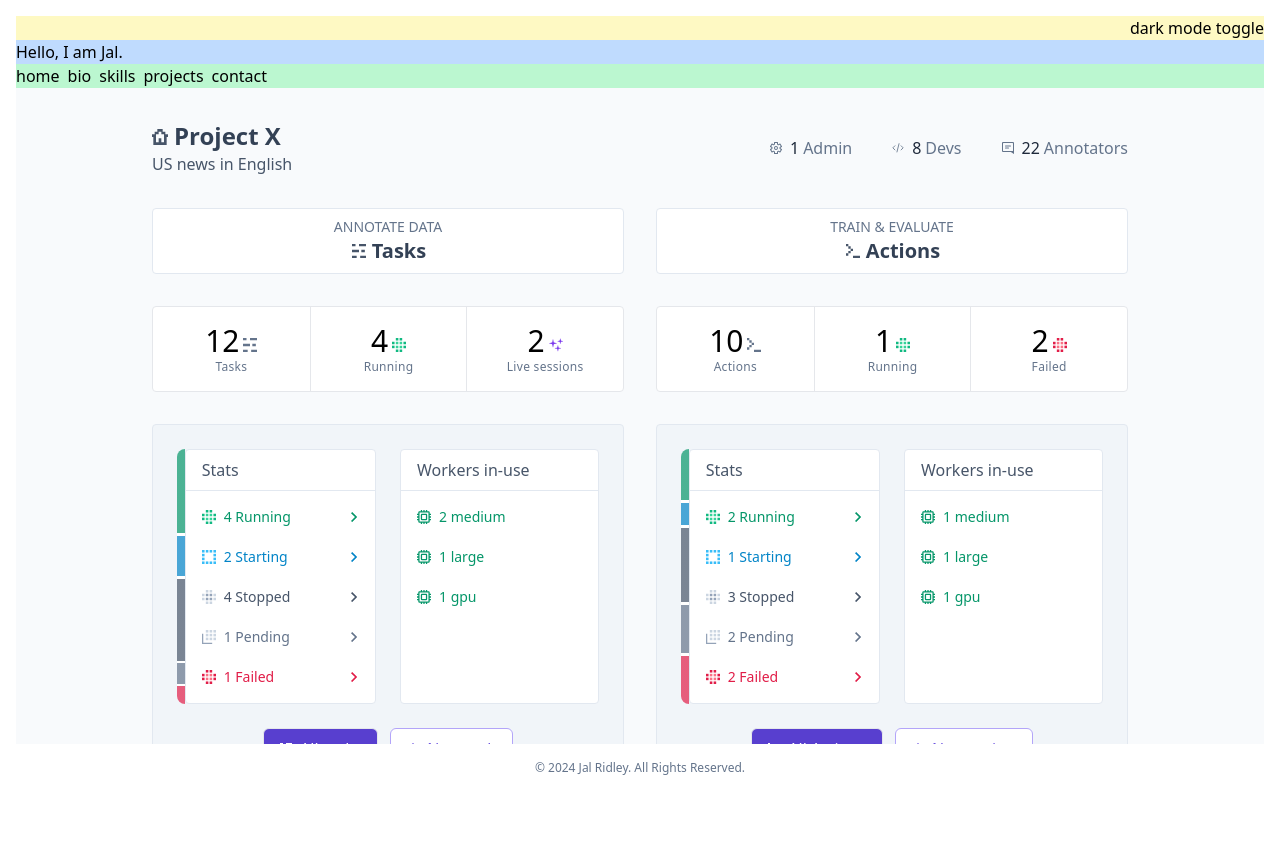
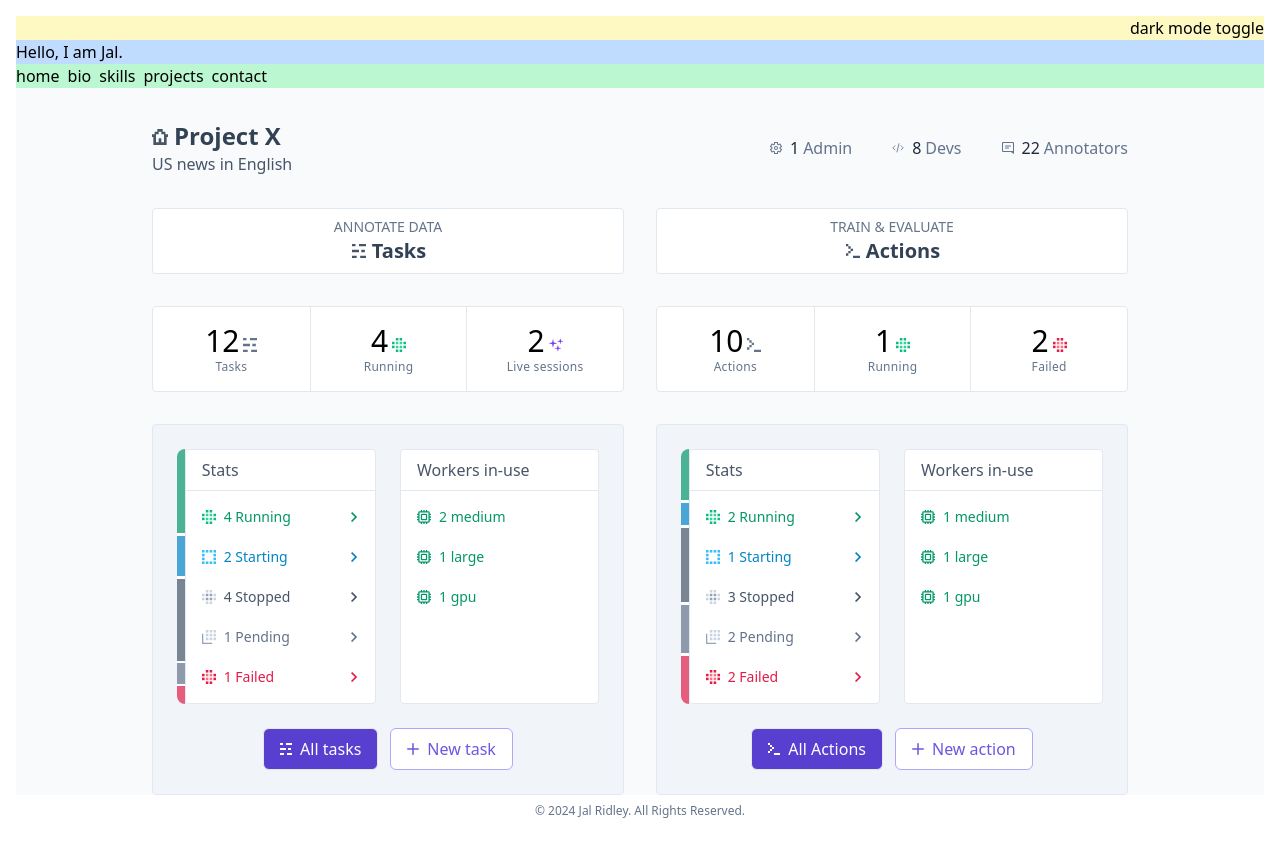
Before and after one commit to jalridley/portfolio, a Nuxt app: page /projects/explosion/dashboard in a window 1280 px wide. Before the commit the page ends 800 px from the top, so only its background shows below. Built offline with nearby package versions, Linux system fonts and the light colour scheme.

Commit message:
removed unnecessary div and combined the height class

```diff
--- a/pages/projects/explosion/dashboard.vue
+++ b/pages/projects/explosion/dashboard.vue
@@ -1,7 +1,6 @@
 <template>
   <!--  TODO: update calc when app layout is complete -->
-  <div class="h-[calc(100vh-144px)]">
-    <div class="h-full overflow-x-auto bg-slate-50">
+  <div class="min-h-[calc(100vh-144px)] overflow-x-auto bg-slate-50">
     <section
       class="container mx-auto mt-2 px-6 py-2 md:py-4 lg:flex lg:max-w-4xl lg:justify-between lg:py-6 xl:max-w-5xl 2xl:max-w-6xl 3xl:max-w-7xl"
     >
@@ -357,7 +356,6 @@
       </div>
     </section>
   </div>
-  </div>
 </template>
 
 <script setup lang="ts">
```
Lines whose indentation alone changed are shown as unchanged.
